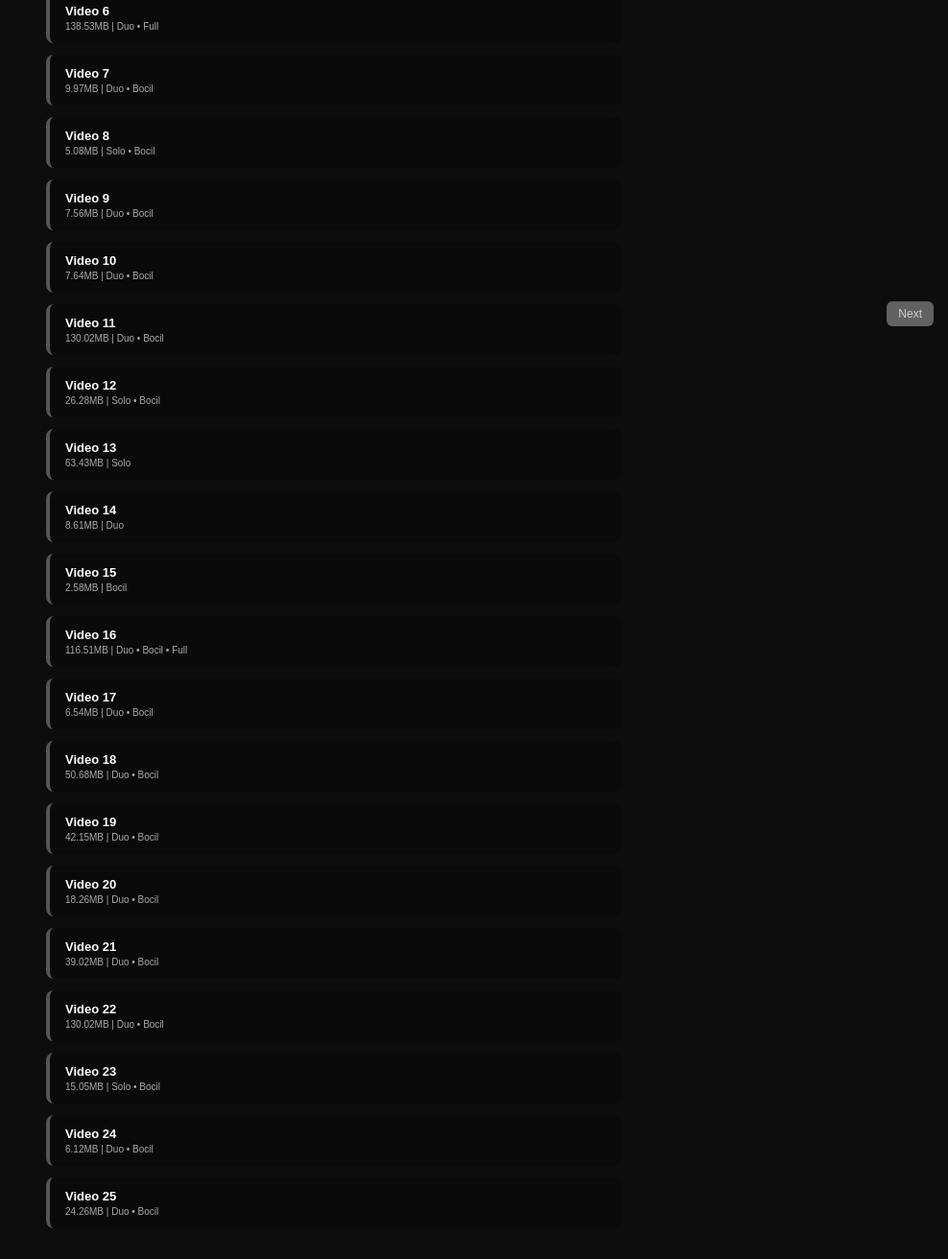
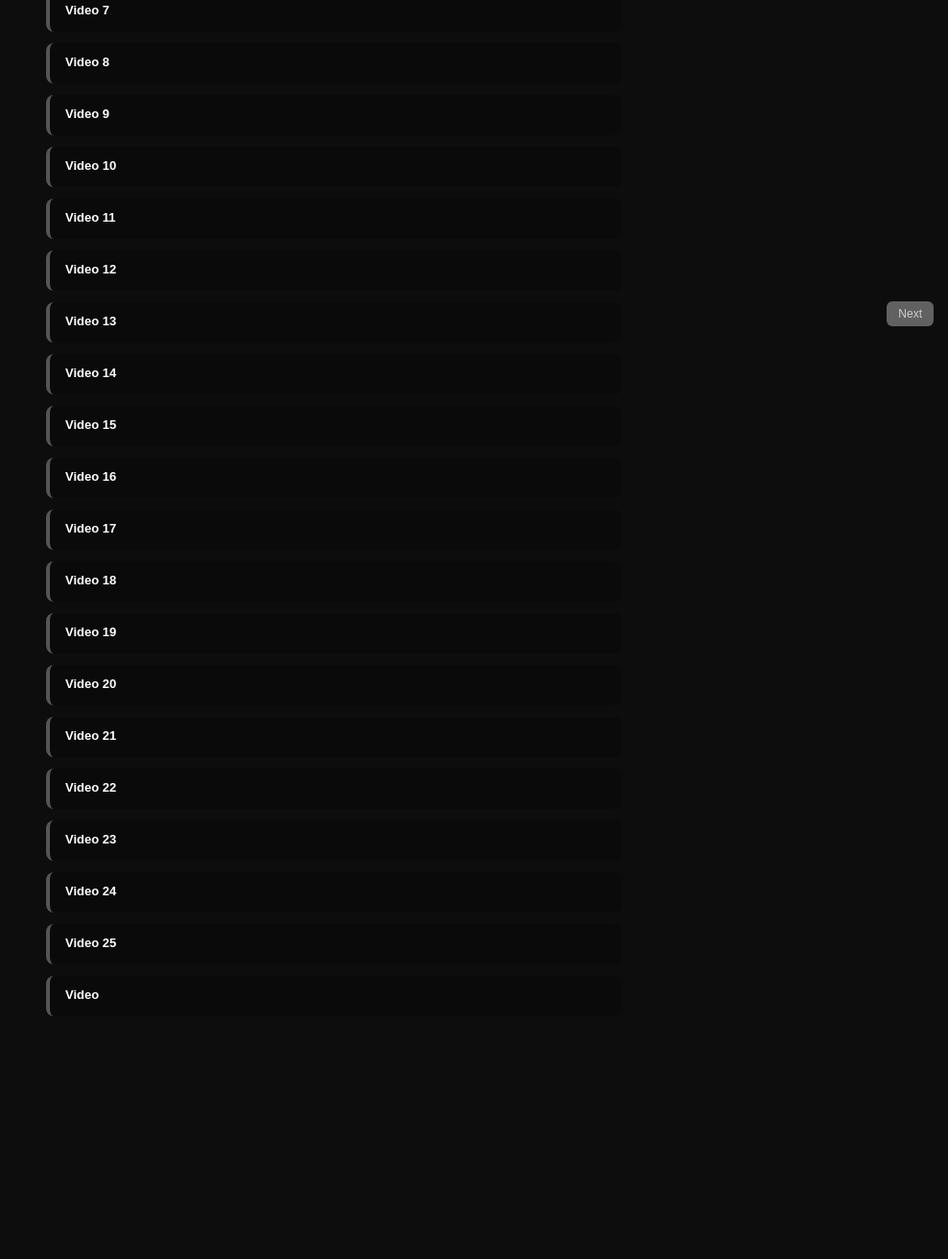
Before and after one commit to nrex69/masterfile, a plain HTML site: page videolist.html in a window 1280 px wide. Shown: the part 445-1757 px from the top of the page at 96% size, without its empty margins (292-1280 px from the left). After the commit the page ends 1536 px from the top, so only its background shows below. Drawn offline with Linux system fonts and the light colour scheme.

Commit message:
Update videolist.html

```diff
--- a/videolist.html
+++ b/videolist.html
@@ -100,175 +100,182 @@
 <div class="master-item off" data-id="video1" data-link="https://mega.nz/file/zE91QbAb#_Ug4Xb2e1RvMv2eHlBIgw8V6lu0pquSoame0xtMgTYo">
   <div>
     <div class="master-name">Video 1</div>
-    <div class="latest-ep">5.48MB | Solo • Bocil</div>
+    <div class="latest-ep"></div>
   </div>
 </div>
 
 <div class="master-item off" data-id="video2" data-link="https://mega.nz/file/iE8SBIjZ#yIliPxonfyn9sW1jW3bjYfs6M6eSHz4ha847Gx--ssY">
   <div>
     <div class="master-name">Video 2</div>
-    <div class="latest-ep">2.39MB | Solo • Bocil</div>
+    <div class="latest-ep"></div>
   </div>
 </div>
 
 <div class="master-item off" data-id="video3" data-link="https://mega.nz/file/bEVQgaAS#bV3YfsZcr-cCFzAm4VqKOjYu18hzRh4bsgRaIsgm6Ro">
   <div>
     <div class="master-name">Video 3</div>
-    <div class="latest-ep">4.54MB | Duo • Bocil</div>
+    <div class="latest-ep"></div>
   </div>
 </div>
 
 <div class="master-item off" data-id="video4" data-link="https://mega.nz/file/eBNXwbTL#XF_A8Wk-KIshXZ8E4Kqb_xSMKr0H5WAVk7ull-TMdr4">
   <div>
     <div class="master-name">Video 4</div>
-    <div class="latest-ep">104.07MB | Duo • Bocil • Full</div>
+    <div class="latest-ep"></div>
   </div>
 </div>
 
 <div class="master-item off" data-id="video5" data-link="https://mega.nz/file/vENlnbBK#c7s-fBLRuZfZBRmElnZ_FZoJJrxeyIHwum7yguqryT4">
   <div>
     <div class="master-name">Video 5</div>
-    <div class="latest-ep">87.73MB | Duo • Bocil</div>
+    <div class="latest-ep"></div>
   </div>
 </div>
 
 <div class="master-item off" data-id="video6" data-link="https://mega.nz/file/3d1TURDL#SkwF3EEptszyoJCW13HvRRzZ1PT2aHkEF9un9LyU6LA">
   <div>
     <div class="master-name">Video 6</div>
-    <div class="latest-ep">138.53MB | Duo • Full</div>
+    <div class="latest-ep"></div>
   </div>
 </div>
 
 <div class="master-item off" data-id="video7" data-link="https://mega.nz/file/2R1QxKJT#rbD1gR8c8ml6wc37ElBrEAiq3jwB-jWiKZv-Noj9Ucc">
   <div>
     <div class="master-name">Video 7</div>
-    <div class="latest-ep">9.97MB | Duo • Bocil</div>
+    <div class="latest-ep"></div>
   </div>
 </div>
 
 <div class="master-item off" data-id="video8" data-link="https://mega.nz/file/3Al0jLbS#iQ9u-PeIZXqXoHwZm4unf7iUD-FxI1QtS-Nvi--VhPA">
   <div>
     <div class="master-name">Video 8</div>
-    <div class="latest-ep">5.08MB | Solo • Bocil</div>
+    <div class="latest-ep"></div>
   </div>
 </div>
 
 <div class="master-item off" data-id="video9" data-link="https://mega.nz/file/jQ8hDYSL#_NeNF7-CfjffcIiFN9doWt408Px033Rgb12S9MzxcGc">
   <div>
     <div class="master-name">Video 9</div>
-    <div class="latest-ep">7.56MB | Duo • Bocil</div>
+    <div class="latest-ep"></div>
   </div>
 </div>
 
 <div class="master-item off" data-id="video10" data-link="https://mega.nz/file/yU0WkDIB#B8O99yWaPGz4rg8liy_G2BGyc9Ko6bgmgARFR9w4LAU">
   <div>
     <div class="master-name">Video 10</div>
-    <div class="latest-ep">7.64MB | Duo • Bocil</div>
+    <div class="latest-ep"></div>
   </div>
 </div>
 
 <div class="master-item off" data-id="video11" data-link="https://mega.nz/file/fQUCwKRY#oVaZR_DcZQ7i1JYEhYs2RzP-2kj6AhQZmYVPpHMZfFo">
   <div>
     <div class="master-name">Video 11</div>
-    <div class="latest-ep">130.02MB | Duo • Bocil</div>
+    <div class="latest-ep"></div>
   </div>
 </div>
 
 <div class="master-item off" data-id="video12" data-link="https://mega.nz/file/nJ0XAQrR#Jme7qD9HrxIUZF9Qu-UjbQtokmwrIZbAXO4R0p6XDPk">
   <div>
     <div class="master-name">Video 12</div>
-    <div class="latest-ep">26.28MB | Solo • Bocil</div>
+    <div class="latest-ep"></div>
   </div>
 </div>
 
 <div class="master-item off" data-id="video13" data-link="https://mega.nz/file/XF9zGIRJ#1ucS1apZXwyrp1pb42AZ199HDWF_gtXZSiVaJD6LizM">
   <div>
     <div class="master-name">Video 13</div>
-    <div class="latest-ep">63.43MB | Solo </div>
+    <div class="latest-ep"></div>
   </div>
 </div>
 
 <div class="master-item off" data-id="video14" data-link="https://mega.nz/file/qN0F3ADY#A9tP21jXut1E7ZaUb41YVMOj8Yeg1rbvCQQc_jUkvJg">
   <div>
     <div class="master-name">Video 14</div>
-    <div class="latest-ep">8.61MB | Duo</div>
+    <div class="latest-ep"></div>
   </div>
 </div>
 
 <div class="master-item off" data-id="video15" data-link="https://mega.nz/file/LM90zCZZ#fEzCpGCrcvaFIUFJus27avKzsReHZXCu1NuVDUsTex8">
   <div>
     <div class="master-name">Video 15</div>
-    <div class="latest-ep">2.58MB | Bocil</div>
+    <div class="latest-ep"></div>
   </div>
 </div>
 
 <div class="master-item off" data-id="video16" data-link="https://mega.nz/file/GU0DCZrA#zCMmmOoSEDfkoWJt88mjd2inBaffjyqydtqkke-_WVQ">
   <div>
     <div class="master-name">Video 16</div>
-    <div class="latest-ep">116.51MB | Duo • Bocil • Full</div>
+    <div class="latest-ep"></div>
   </div>
 </div>
 
 <div class="master-item off" data-id="video17" data-link="https://mega.nz/file/Odtk3AqJ#EPIHMCEfSXW1hSC8jRXeNzAoDYlq7lxANZxBxMBxhSk">
   <div>
     <div class="master-name">Video 17</div>
-    <div class="latest-ep">6.54MB | Duo • Bocil</div>
+    <div class="latest-ep"></div>
   </div>
 </div>
 
 <div class="master-item off" data-id="video18" data-link="https://mega.nz/file/XB0WVCrQ#O0OyH2ly1hnysdJcpcsrVFpJHvXoxk27TU_bz9cIX_8">
   <div>
     <div class="master-name">Video 18</div>
-    <div class="latest-ep">50.68MB | Duo • Bocil</div>
+    <div class="latest-ep"></div>
   </div>
 </div>
 
 <div class="master-item off" data-id="video19" data-link="https://mega.nz/file/yZ9l1K6Y#4_kDrz5_XsEL-_vZc7FCCyvRm90y0zMdJ9OlNZWuN3Q">
   <div>
     <div class="master-name">Video 19</div>
-    <div class="latest-ep">42.15MB | Duo • Bocil</div>
+    <div class="latest-ep"></div>
   </div>
 </div>
 
 <div class="master-item off" data-id="video20" data-link="https://mega.nz/file/rFVyiLJC#FjJzNzsZrGW1j_BQ8DM00LO-1JvDn_VWZ9o6jdOrtsA">
   <div>
     <div class="master-name">Video 20</div>
-    <div class="latest-ep">18.26MB | Duo • Bocil</div>
+    <div class="latest-ep"></div>
   </div>
 </div>
 
 <div class="master-item off" data-id="video21" data-link="https://mega.nz/file/fMsl3JYb#nFqK2r79gATnCml6cFBeZthJgH4tONEvv1x_4ID1VTw">
   <div>
     <div class="master-name">Video 21</div>
-    <div class="latest-ep">39.02MB | Duo • Bocil</div>
+    <div class="latest-ep"></div>
   </div>
 </div>
 
 <div class="master-item off" data-id="video22" data-link="https://mega.nz/file/OdNCXZLQ#fBhG1REsBMwWBKd9CNXO_L_h-Crj8ph2ADnD66-bvxQ">
   <div>
     <div class="master-name">Video 22</div>
-    <div class="latest-ep">130.02MB | Duo • Bocil</div>
+    <div class="latest-ep"></div>
   </div>
 </div>
 
 <div class="master-item off" data-id="video 23" data-link="https://mega.nz/file/XRdlDDIQ#nO7xAgEf6xvHu_KY2bfMjWNPDK3QIPpxPsAKOnx0fAI">
   <div>
     <div class="master-name">Video 23</div>
-    <div class="latest-ep">15.05MB | Solo • Bocil</div>
+    <div class="latest-ep"></div>
   </div>
 </div>
 
 <div class="master-item off" data-id="video 24" data-link="https://mega.nz/file/LZFllKQD#AsyduFEHc4nYLOcAoQoMasaXNIAt9P7BoaAnQr0xgS8">
   <div>
     <div class="master-name">Video 24</div>
-    <div class="latest-ep">6.12MB | Duo • Bocil</div>
+    <div class="latest-ep"></div>
   </div>
 </div>
 
 <div class="master-item off" data-id="video 25" data-link="https://mega.nz/file/eVVUhC6S#KT8mPq1hIu9uxj_tdFtwIwRviEct-hFwEoDDHVIZuJE">
   <div>
     <div class="master-name">Video 25</div>
-    <div class="latest-ep">24.26MB | Duo • Bocil</div>
+    <div class="latest-ep"></div>
+  </div>
+</div>
+
+<div class="master-item off" data-id="video " data-link="">
+  <div>
+    <div class="master-name">Video </div>
+    <div class="latest-ep"></div>
   </div>
 </div>
 
```
